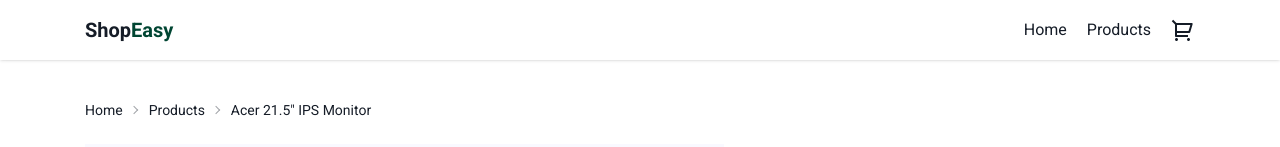
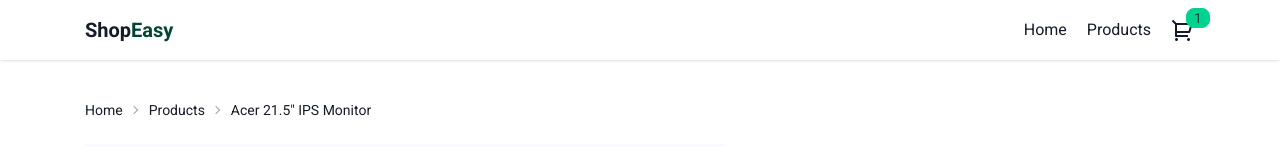
Before and after one commit to ayoub-jabiri/shop-easy, a Next.js app: page /products/acer-21-5-ips-monitor in a window 1280 px wide. Both pictures are taken after a click on the button "Add to Cart". Shown: the top 147 px of the page. Built offline with nearby package versions, Linux system fonts and the light colour scheme.

Commit message:
finished adding a cart items count as badge in the header cart icon feature

```diff
--- a/app/_components/layout/AppHeader.tsx
+++ b/app/_components/layout/AppHeader.tsx
@@ -3,6 +3,10 @@ import { RiShoppingCart2Line } from "@remixicon/react";
 import Link from "next/link";
 import { usePathname } from "next/navigation";
 import type { NavLink } from "@/app/_types/NavLink";
+import {
+    useCartContext,
+    type CartContextType,
+} from "@/app/_context/CartContext";
 
 export default function AppHeader() {
     const pathName: string = usePathname();
@@ -28,6 +32,8 @@ export default function AppHeader() {
         }
     });
 
+    const { cartData }: CartContextType = useCartContext();
+
     return (
         <header className="bg-white py-4 shadow-sm sticky top-0 z-10">
             <div className="container">
@@ -51,7 +57,12 @@ export default function AppHeader() {
                                 </li>
                             ))}
                         </ul>
-                        <Link href="/cart">
+                        <Link href="/cart" className="relative">
+                            {cartData.cartItemsCount > 0 && (
+                                <div className="badge badge-success absolute top-[-10px] right-[-15px] w-[10px] h-[20px] text-sm">
+                                    {cartData.cartItemsCount}
+                                </div>
+                            )}
                             <RiShoppingCart2Line />
                         </Link>
                     </div>
--- a/app/_components/product/AddToCart.tsx
+++ b/app/_components/product/AddToCart.tsx
@@ -1,8 +1,10 @@
 "use client";
-import { useCartContext } from "@/app/_context/CartContext";
-import type { CartContextType } from "@/app/_context/CartContext";
+import {
+    useCartContext,
+    type CartContextType,
+} from "@/app/_context/CartContext";
 import { Product } from "@/app/_types/Products";
-import React, { useEffect, useState } from "react";
+import { useState } from "react";
 
 interface AddToCartProps {
     currentProduct: Product;
@@ -17,13 +19,14 @@ export default function AddToCart({ currentProduct }: AddToCartProps) {
     const item = cartData.cartItems.find(
         (item: Product) => item.slug == currentProduct.slug
     );
+    console.log(cartData);
     if (item && !isAdded) {
         setIsAdded(true);
     }
 
     function handleAddToCart(): void {
+        setCartItems(currentProduct);
         setIsAdded(true);
-        setCartItems(currentProduct);
     }
 
     return (
--- a/app/_context/CartContext.tsx
+++ b/app/_context/CartContext.tsx
@@ -13,7 +13,7 @@ export interface CartContextType {
     setCartItems: (newItem: Product) => void;
 }
 
-const CartContext = createContext<CartContextType>({
+export const CartContext = createContext<CartContextType>({
     cartData: {
         cartItemsCount: 0,
         cartItems: [],
--- a/app/layout.tsx
+++ b/app/layout.tsx
@@ -17,11 +17,11 @@ export default function RootLayout({
     return (
         <html lang="en">
             <body>
-                <AppHeader />
                 <CartProvider>
+                    <AppHeader />
                     <main className="min-h-[calc(100vh-60px)]">{children}</main>
+                    <AppFooter />
                 </CartProvider>
-                <AppFooter />
             </body>
         </html>
     );
--- a/app/products/page.tsx
+++ b/app/products/page.tsx
@@ -1,7 +1,6 @@
 import { products } from "@/app/_data/products";
 import type { Product } from "@/app/_types/Products";
 import ProductCard from "@/app/_components/home/ProductCard";
-import { useCartContext } from "../_context/CartContext";
 
 export default function Products() {
     return (
```
